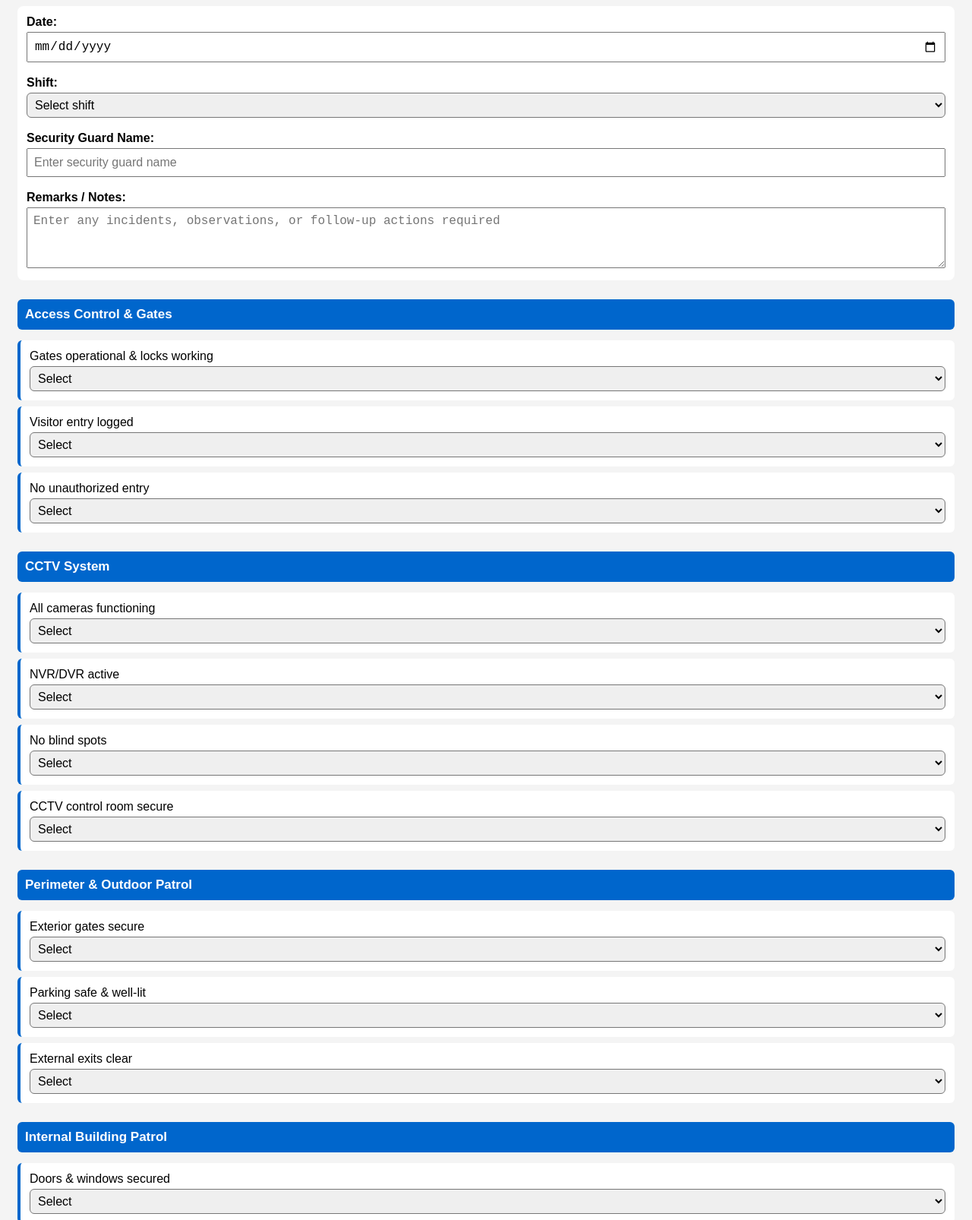
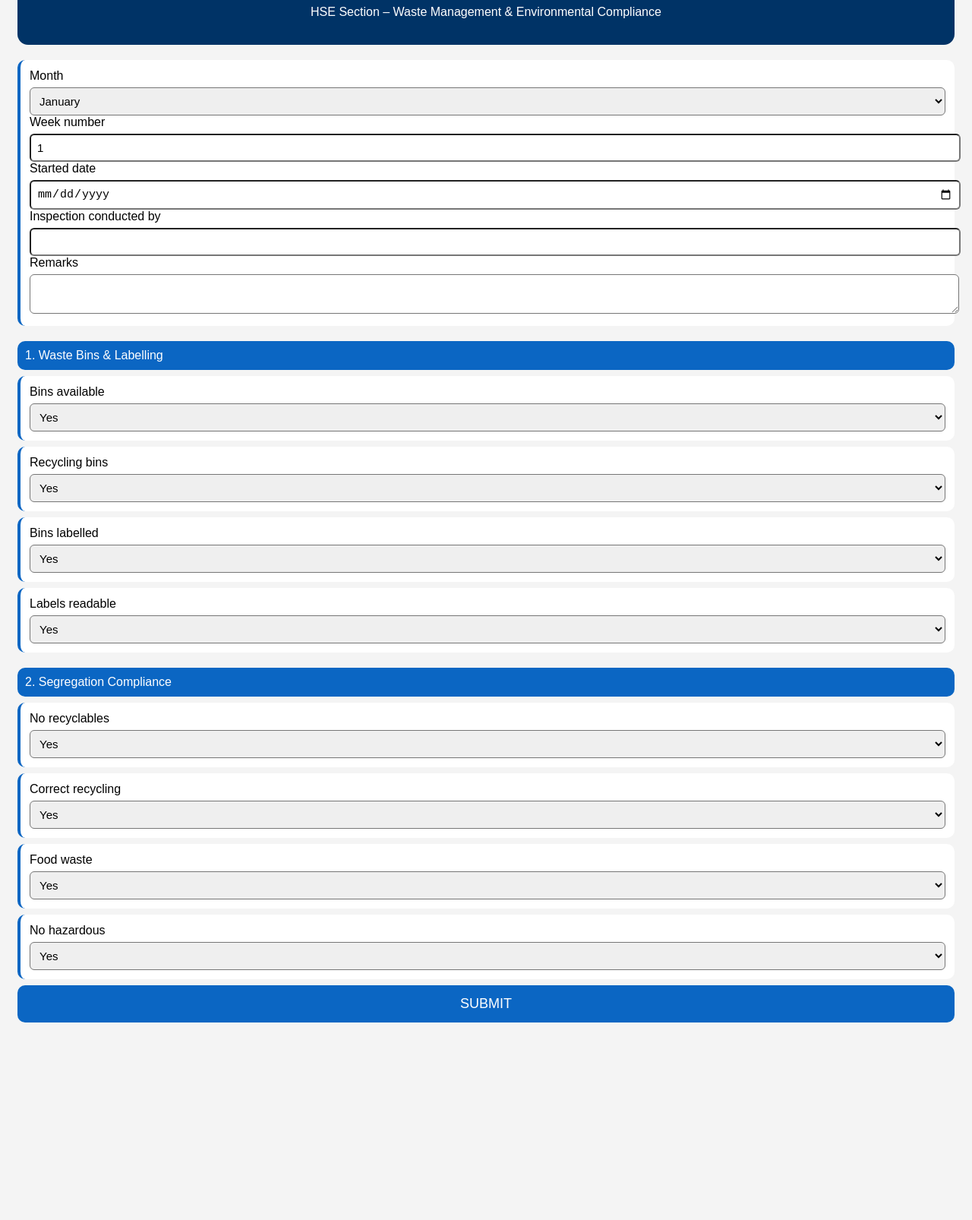
Before and after one commit to samfalak49-bit/security-checklist, a plain HTML site: page index.html in a window 1280 px wide. Shown: the part 162-1768 px from the top of the page at 76% size. After the commit the page ends 1531 px from the top, so only its background shows below. Drawn offline with Linux system fonts and the light colour scheme.

Commit message:
Update index.html

```diff
--- a/index.html
+++ b/index.html
@@ -1,199 +1,72 @@
 <!DOCTYPE html>
 <html>
 <head>
+<meta charset="UTF-8">
 <meta name="viewport" content="width=device-width, initial-scale=1">
-<meta charset="UTF-8">
-<title>FLIS Rabdan - Daily Security Checklist</title>
+<title>Weekly Waste Segregation Inspection</title>
 
 <style>
-  body {font-family: Arial, sans-serif; padding: 15px; background: #f4f4f4;}
-  .title-box {background:#003366; color:white; padding:18px; border-radius:12px; text-align:center; margin-bottom:20px;}
-  .title-main {font-size:22px; font-weight:bold;}
-  .title-sub-big {font-size:26px; font-weight:bold; margin-top:10px;}
-  .title-small {font-size:16px; margin-top:6px; opacity:0.95;}
-
-  h2 {margin-top: 25px; background: #0066cc; color: white; padding: 10px; border-radius: 6px; font-size: 17px;}
-  .item {background: white; margin: 8px 0; padding: 12px; border-radius: 6px; font-size: 16px; border-left: 4px solid #0066cc;}
-  select {font-size: 16px; padding: 6px; width: 100%; margin-top:4px; border-radius:6px;}
-
-  .yes {background:#b6f7b1 !important;}
-  .no {background:#f7b1b1 !important;}
-  .na {background:#ffd699 !important;}
-
-  .section-box {background:white; padding:12px; border-radius:8px; margin-bottom:15px; border-left:4px solid:#003366;}
-  label {font-weight:bold;}
-  input[type="text"], input[type="date"], textarea {width:100%; padding:8px; font-size:16px; margin-top:4px; box-sizing:border-box;}
-  textarea {min-height:80px; resize:vertical;}
-
-  #submitBtn {width:100%; padding:12px; font-size:18px; margin-top:20px; border:none; border-radius:8px; background:#007bff; color:white;}
-  #submitBtn:active {opacity:0.8;}
-
-  .note {font-size:13px; color:#555; margin-top:8px; text-align:center;}
+body {font-family:Arial;background:#f4f4f4;padding:15px;}
+.title-box{background:#003366;color:#fff;padding:18px;border-radius:14px;text-align:center;margin-bottom:20px;}
+.section{background:#0b66c3;color:#fff;padding:10px;border-radius:10px;margin-top:20px;}
+.item{background:#fff;border-radius:10px;padding:12px;margin:8px 0;border-left:4px solid #0b66c3;}
+select,input,textarea{width:100%;padding:8px;margin-top:6px;border-radius:6px;font-size:15px;}
+button{width:100%;padding:14px;font-size:18px;background:#0b66c3;color:#fff;border:none;border-radius:10px;}
 </style>
 </head>
 
 <body>
 
 <div class="title-box">
-  <div class="title-main">Future Leaders International Private School Rabdan Branch</div>
-  <div class="title-sub-big">Daily Security Checklist</div>
-  <div class="title-small">HSE Section</div>
+<h2>Future Leaders International Private School Rabdan Branch</h2>
+<h1>Weekly Waste Segregation Inspection</h1>
+<p>HSE Section – Waste Management & Environmental Compliance</p>
 </div>
 
-<form id="f">
+<form id="wasteForm">
 
-  <div class="section-box">
-    <label>Date:</label>
-    <input name="date" type="date" required>
+<div class="item">
+<label>Month</label>
+<select name="month"><option>January</option></select>
 
-    <br><br>
-    <label>Shift:</label>
-    <select name="shift" required>
-      <option value="">Select shift</option>
-      <option value="Day">Day</option>
-      <option value="Night">Night</option>
-    </select>
+<label>Week number</label>
+<input name="weekNumber" type="number" value="1">
 
-    <br><br>
-    <label>Security Guard Name:</label>
-    <input name="securityName" type="text" placeholder="Enter security guard name" required>
+<label>Started date</label>
+<input name="startedDate" type="date">
 
-    <br><br>
-    <label>Remarks / Notes:</label>
-    <textarea name="notes" placeholder="Enter any incidents, observations, or follow-up actions required"></textarea>
+<label>Inspection conducted by</label>
+<input name="inspectedBy" type="text">
 
-    <!-- Optional extra receiver (your script can still force fixed receivers) -->
-    <input type="hidden" name="receiverEmail" value="">
-  </div>
+<label>Remarks</label>
+<textarea name="remarks"></textarea>
+</div>
 
-  <script>
-    function yn(name){
-      return `
-        <select class="check-item" name="${name}" required>
-          <option value="">Select</option>
-          <option value="Yes">Yes</option>
-          <option value="No">No</option>
-          <option value="N/A">N/A</option>
-        </select>
-      `;
-    }
-  </script>
+<div class="section">1. Waste Bins & Labelling</div>
+<div class="item">Bins available<select name="wbl_binsAvailable"><option>Yes</option><option>No</option><option>N/A</option></select></div>
+<div class="item">Recycling bins<select name="wbl_recyclingBins"><option>Yes</option><option>No</option><option>N/A</option></select></div>
+<div class="item">Bins labelled<select name="wbl_binsLabelled"><option>Yes</option><option>No</option><option>N/A</option></select></div>
+<div class="item">Labels readable<select name="wbl_labelsReadable"><option>Yes</option><option>No</option><option>N/A</option></select></div>
 
-  <h2>Access Control &amp; Gates</h2>
-  <div class="item">Gates operational &amp; locks working <span id="ac1"></span></div>
-  <div class="item">Visitor entry logged <span id="ac2"></span></div>
-  <div class="item">No unauthorized entry <span id="ac3"></span></div>
+<div class="section">2. Segregation Compliance</div>
+<div class="item">No recyclables<select name="sc_generalNoRecyclables"><option>Yes</option><option>No</option><option>N/A</option></select></div>
+<div class="item">Correct recycling<select name="sc_recyclingCorrectOnly"><option>Yes</option><option>No</option><option>N/A</option></select></div>
+<div class="item">Food waste<select name="sc_foodWasteCorrect"><option>Yes</option><option>No</option><option>N/A</option></select></div>
+<div class="item">No hazardous<select name="sc_noHazardousInNormal"><option>Yes</option><option>No</option><option>N/A</option></select></div>
 
-  <h2>CCTV System</h2>
-  <div class="item">All cameras functioning <span id="c1"></span></div>
-  <div class="item">NVR/DVR active <span id="c2"></span></div>
-  <div class="item">No blind spots <span id="c3"></span></div>
-  <div class="item">CCTV control room secure <span id="c4"></span></div>
-
-  <h2>Perimeter &amp; Outdoor Patrol</h2>
-  <div class="item">Exterior gates secure <span id="p1"></span></div>
-  <div class="item">Parking safe &amp; well-lit <span id="p2"></span></div>
-  <div class="item">External exits clear <span id="p3"></span></div>
-
-  <h2>Internal Building Patrol</h2>
-  <div class="item">Doors &amp; windows secured <span id="i1"></span></div>
-  <div class="item">Emergency exits clear <span id="i2"></span></div>
-  <div class="item">Hose reels accessible <span id="i3"></span></div>
-  <div class="item">Fire panel status normal <span id="i4"></span></div>
-  <div class="item">Restricted rooms secured (Electrical room, Pump room, Server room &amp; Stores) <span id="i5"></span></div>
-  <div class="item">Internal / External lights OK <span id="i6"></span></div>
-
-  <h2>Student &amp; Staff Safety</h2>
-  <div class="item">Arrival supervised <span id="s1"></span></div>
-  <div class="item">Dismissal supervised <span id="s2"></span></div>
-
-  <h2>Environmental &amp; Housekeeping</h2>
-  <div class="item">Waste bins OK <span id="e1"></span></div>
-  <div class="item">AC/electrical rooms safe <span id="e2"></span></div>
-  <div class="item">No chemical hazards <span id="e3"></span></div>
-  <div class="item">No water stagnation <span id="e4"></span></div>
-
-  <h2>Emergency Preparedness</h2>
-  <div class="item">Extinguishers accessible <span id="ep1"></span></div>
-  <div class="item">Assembly signage visible <span id="ep2"></span></div>
-  <div class="item">Emergency access clear <span id="ep3"></span></div>
-
-  <div class="note">Reviewed by: OHS Officer Jalil</div>
-
-  <button id="submitBtn" type="submit">SUBMIT</button>
-  <div class="note">Submit will send email automatically (PDF + HTML).</div>
-
+<button type="submit">SUBMIT</button>
 </form>
 
 <script>
-  // Inject dropdowns (keys)
-  document.getElementById("ac1").innerHTML = yn("ac_gatesLocks");
-  document.getElementById("ac2").innerHTML = yn("ac_visitorLogged");
-  document.getElementById("ac3").innerHTML = yn("ac_noUnauthorized");
+const URL="https://script.google.com/macros/s/AKfycbzLRyQQ9W9r95wCixpdXRi9nvwDQlwCgbl7yY8J6QY4jKrjSlrdDVGoK9XE7dWKCwig/exec";
 
-  document.getElementById("c1").innerHTML = yn("cctv_allCameras");
-  document.getElementById("c2").innerHTML = yn("cctv_nvrDvr");
-  document.getElementById("c3").innerHTML = yn("cctv_noBlindSpots");
-  document.getElementById("c4").innerHTML = yn("cctv_controlRoomSecure");
-
-  document.getElementById("p1").innerHTML = yn("per_extGates");
-  document.getElementById("p2").innerHTML = yn("per_parkingSafe");
-  document.getElementById("p3").innerHTML = yn("per_externalExitsClear");
-
-  document.getElementById("i1").innerHTML = yn("int_doorsWindows");
-  document.getElementById("i2").innerHTML = yn("int_emergencyExits");
-  document.getElementById("i3").innerHTML = yn("int_hoseReels");
-  document.getElementById("i4").innerHTML = yn("int_firePanel");
-  document.getElementById("i5").innerHTML = yn("int_restrictedRooms");
-  document.getElementById("i6").innerHTML = yn("int_lightsOk");
-
-  document.getElementById("s1").innerHTML = yn("ss_arrival");
-  document.getElementById("s2").innerHTML = yn("ss_dismissal");
-
-  document.getElementById("e1").innerHTML = yn("eh_wasteBins");
-  document.getElementById("e2").innerHTML = yn("eh_acRoomsSafe");
-  document.getElementById("e3").innerHTML = yn("eh_noChemical");
-  document.getElementById("e4").innerHTML = yn("eh_noStagnation");
-
-  document.getElementById("ep1").innerHTML = yn("ep_extAccessible");
-  document.getElementById("ep2").innerHTML = yn("ep_assemblySignage");
-  document.getElementById("ep3").innerHTML = yn("ep_emergencyAccess");
-
-  // Color the dropdowns
-  document.addEventListener("change", function(e){
-    if (!e.target.classList.contains("check-item")) return;
-    e.target.classList.remove("yes","no","na");
-    if (e.target.value === "Yes") e.target.classList.add("yes");
-    if (e.target.value === "No") e.target.classList.add("no");
-    if (e.target.value === "N/A") e.target.classList.add("na");
-  });
-
-  // ✅ YOUR DEPLOYED WEB APP URL
-  const WEB_APP_URL = "https://script.google.com/macros/s/AKfycbwT4ULM7oN_DssX4D4ihq802IWmrVAGynsyUkuMJLk6Ed3MtN-P8r4KYmsaO7yF_fdx/exec";
-
-  document.getElementById("f").addEventListener("submit", async function(ev){
-    ev.preventDefault();
-
-    const fd = new FormData(ev.target);
-    const data = Object.fromEntries(fd.entries());
-
-    try{
-      const res = await fetch(WEB_APP_URL, {
-        method: "POST",
-        headers: {"Content-Type":"text/plain;charset=utf-8"},
-        body: JSON.stringify(data)
-      });
-      const txt = await res.text();
-      if (txt.trim() === "OK") {
-        alert("Submitted successfully. Email sent.");
-        ev.target.reset();
-      } else {
-        alert("Error: " + txt);
-      }
-    } catch(err){
-      alert("Submit failed: check deployment access (Anyone) + URL.");
-    }
-  });
+document.getElementById("wasteForm").addEventListener("submit",e=>{
+ e.preventDefault();
+ fetch(URL,{
+   method:"POST",
+   body:new URLSearchParams(new FormData(e.target))
+ }).then(()=>alert("SENT")).catch(()=>alert("FAILED"));
+});
 </script>
 
 </body>
```
